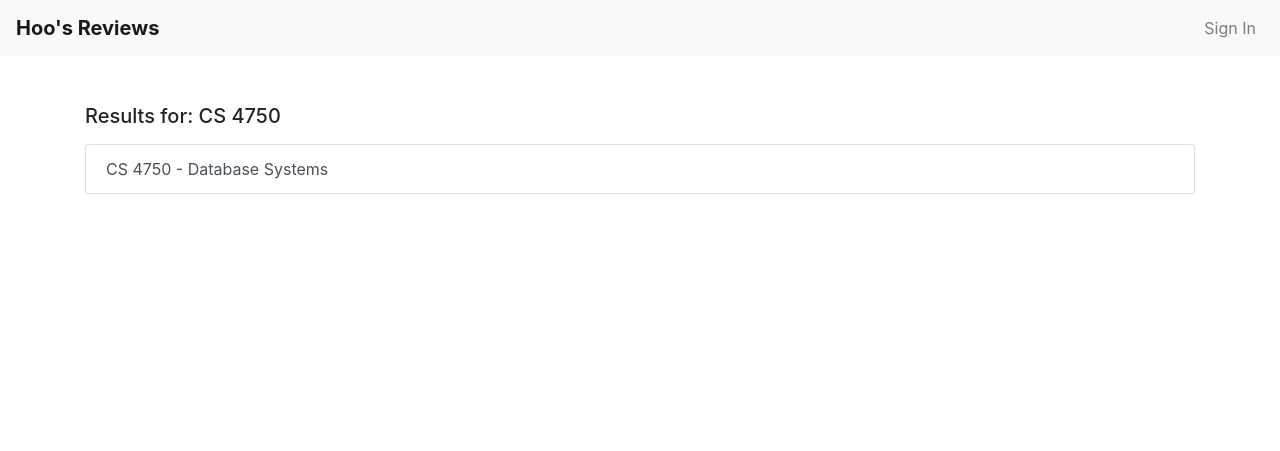
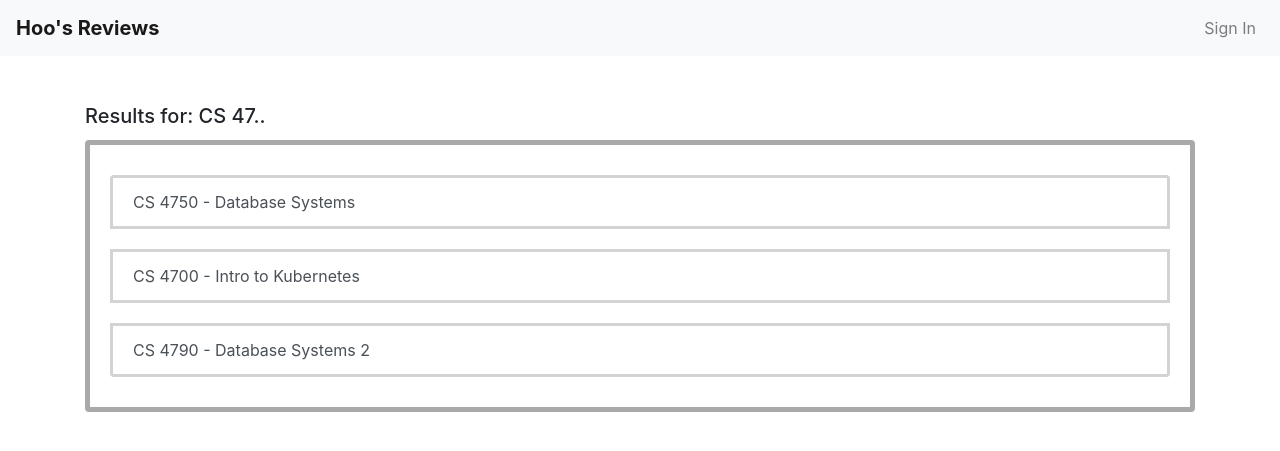
Before and after one commit to ryan-robinson1/databases_project, a PHP site: page /templates/results.php in a window 1280 px wide. Shown: the top 451 px of the page. Run offline with PHP 8.4, Linux system fonts and the light colour scheme.

Commit message:
Results template

```diff
--- a/templates/results.php
+++ b/templates/results.php
@@ -7,6 +7,17 @@
     <title>Hoo's Reviews</title>
     <!-- Add Bootstrap CSS -->
     <link href="https://maxcdn.bootstrapcdn.com/bootstrap/4.5.2/css/bootstrap.min.css" rel="stylesheet">
+    <style>
+        .light-grey-border {
+            border: 5px solid #A9A9A9;
+        }
+
+        .list-group-item {
+            margin-top: 10px;
+            margin-bottom: 10px;
+            border: 3px solid #D3D3D3 !important;
+        }
+    </style>
 </head>
 
 <body>
@@ -26,16 +37,26 @@
         </div>
     </nav>
     <div class="container">
-        <div class="mt-5">
-            <h5 class="text-left">Results for: CS 4750</h5>
-        </div>
-        <div class="row mt-3">
+        <div class="row mt-5">
             <div class="col-md-12">
-                <div class="list-group">
-                    <button type="button" class="list-group-item list-group-item-action">
-                        CS 4750 - Database Systems
-                    </button>
-                    <!-- Add more buttons for additional search results -->
+
+
+                <h5 class="card-title text-left">Results for: CS 47..</h5>
+                <div class="card light-grey-border">
+                    <div class="card-body">
+                        <div class="list-group ">
+                            <button type="button" class="list-group-item list-group-item-action">
+                                CS 4750 - Database Systems
+                            </button>
+                            <button type="button" class="list-group-item list-group-item-action">
+                                CS 4700 - Intro to Kubernetes
+                            </button>
+                            <button type="button" class="list-group-item list-group-item-action">
+                                CS 4790 - Database Systems 2
+                            </button>
+                            <!-- Add more buttons for additional search results -->
+                        </div>
+                    </div>
                 </div>
             </div>
         </div>
```
